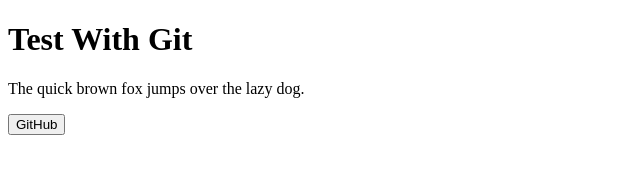
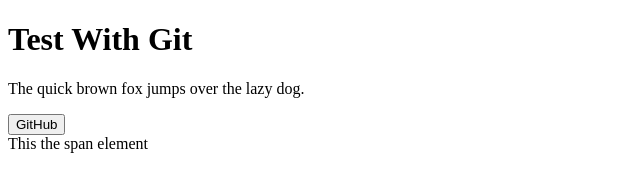
Before and after one commit to rochekollie/test--with-git, a plain HTML site: page index.html in a window 1280 px wide. Shown: the whole page, without its empty margins (0-640 px from the left). Drawn offline with Linux system fonts and the light colour scheme.

```diff
--- a/index.html
+++ b/index.html
@@ -12,5 +12,6 @@
 <form action="https://github.com">
     <input type="submit" value="GitHub">
 </form>
+<span>This the span element</span>
 </body>
 </html>
```
